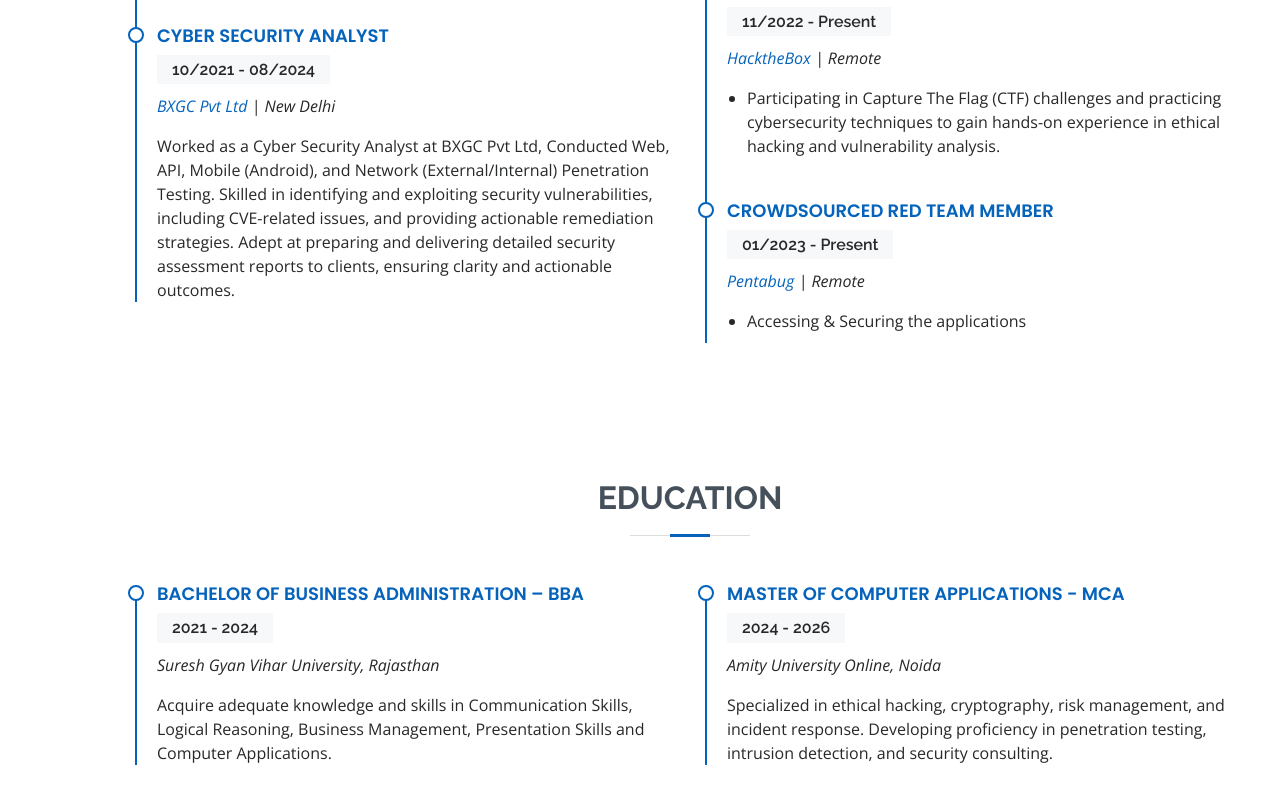
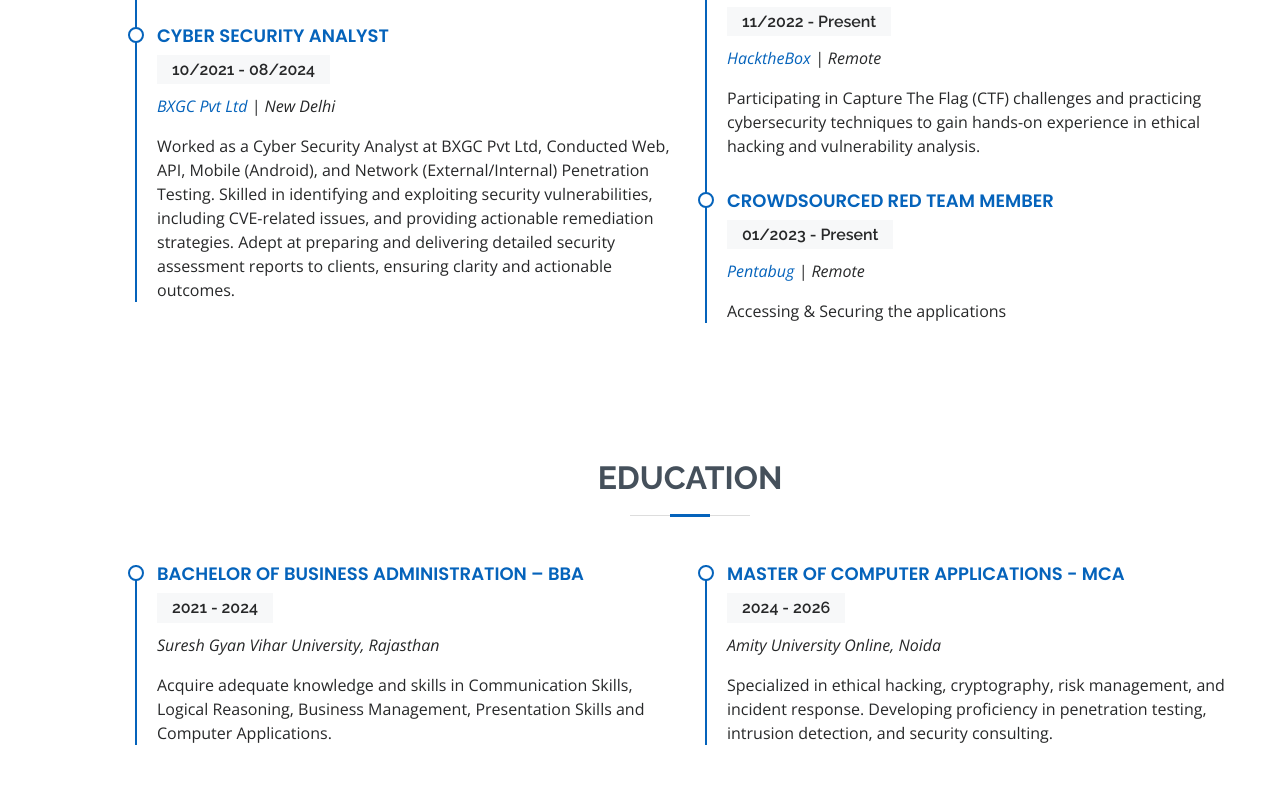
Before and after one commit to janmeyjaysharma/janmeyjaysharma.github.io, a plain HTML site: page index.html in a window 1280 px wide. Shown: the part 2321-3125 px from the top of the page. Drawn offline with nearby package versions, Linux system fonts and the light colour scheme.

Commit message:
Update index.html

```diff
--- a/index.html
+++ b/index.html
@@ -312,18 +312,14 @@
                <h4>CTF Player</h4>
                 <h5>11/2022 - Present</h5>
                 <p><em><a href="https://www.hackthebox.com/">HacktheBox</a> | Remote</em></p>
-               <ul>
-                  <li>Participating in Capture The Flag (CTF) challenges and practicing cybersecurity techniques to gain hands-on experience in ethical hacking and vulnerability analysis.</li>
-                </ul>
+                <p>Participating in Capture The Flag (CTF) challenges and practicing cybersecurity techniques to gain hands-on experience in ethical hacking and vulnerability analysis.</p>
               </div>
 
              <div class="resume-item">
                <h4>Crowdsourced Red Team Member</h4>
                 <h5>01/2023 - Present</h5>
                 <p><em><a href="https://www.linkedin.com/company/pentabug/">Pentabug</a> | Remote</em></p>
-                <ul>
-                  <li>Accessing & Securing the applications</li>
-                </ul>
+                <p>Accessing & Securing the applications</p>
               </div>
            </div>
          </div>
```
